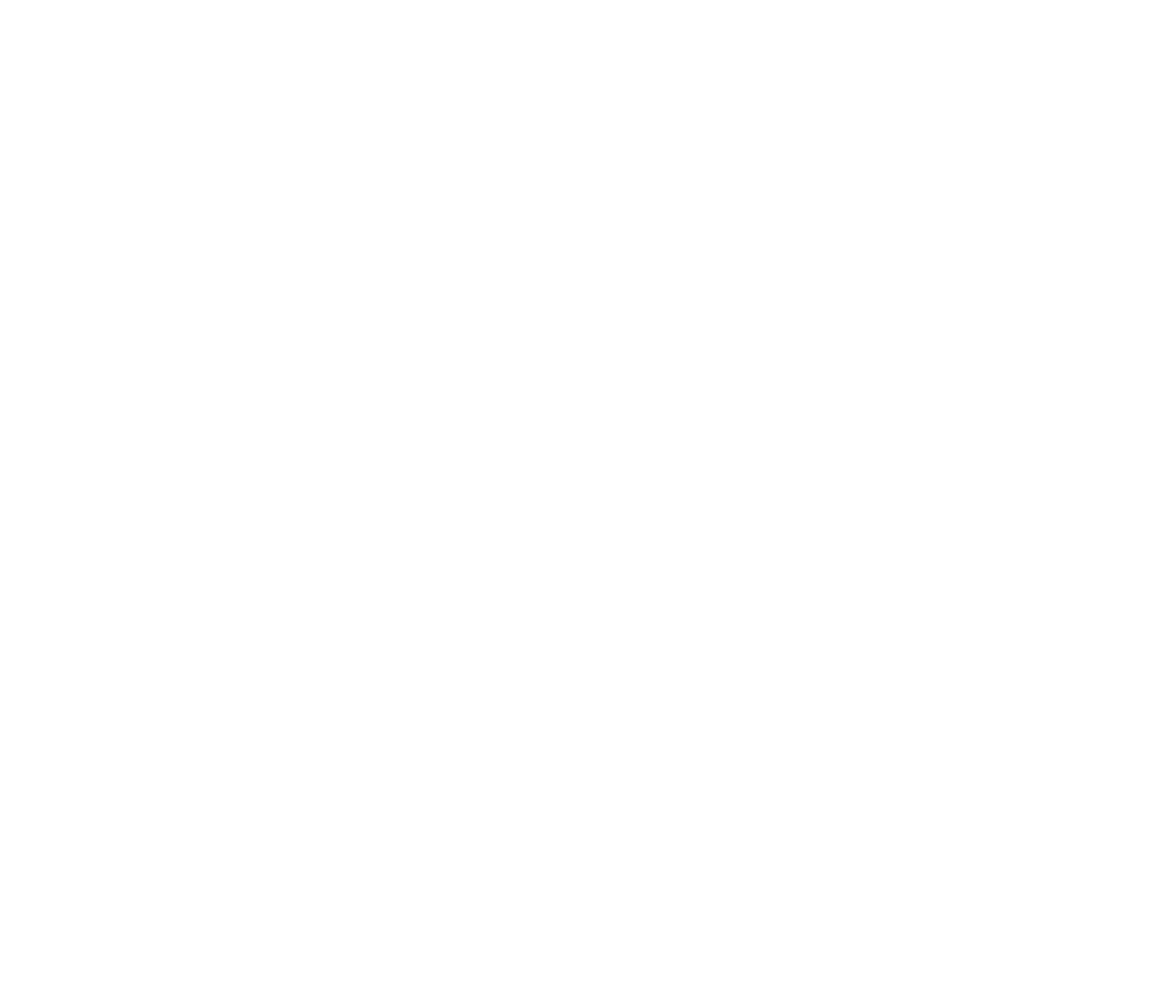
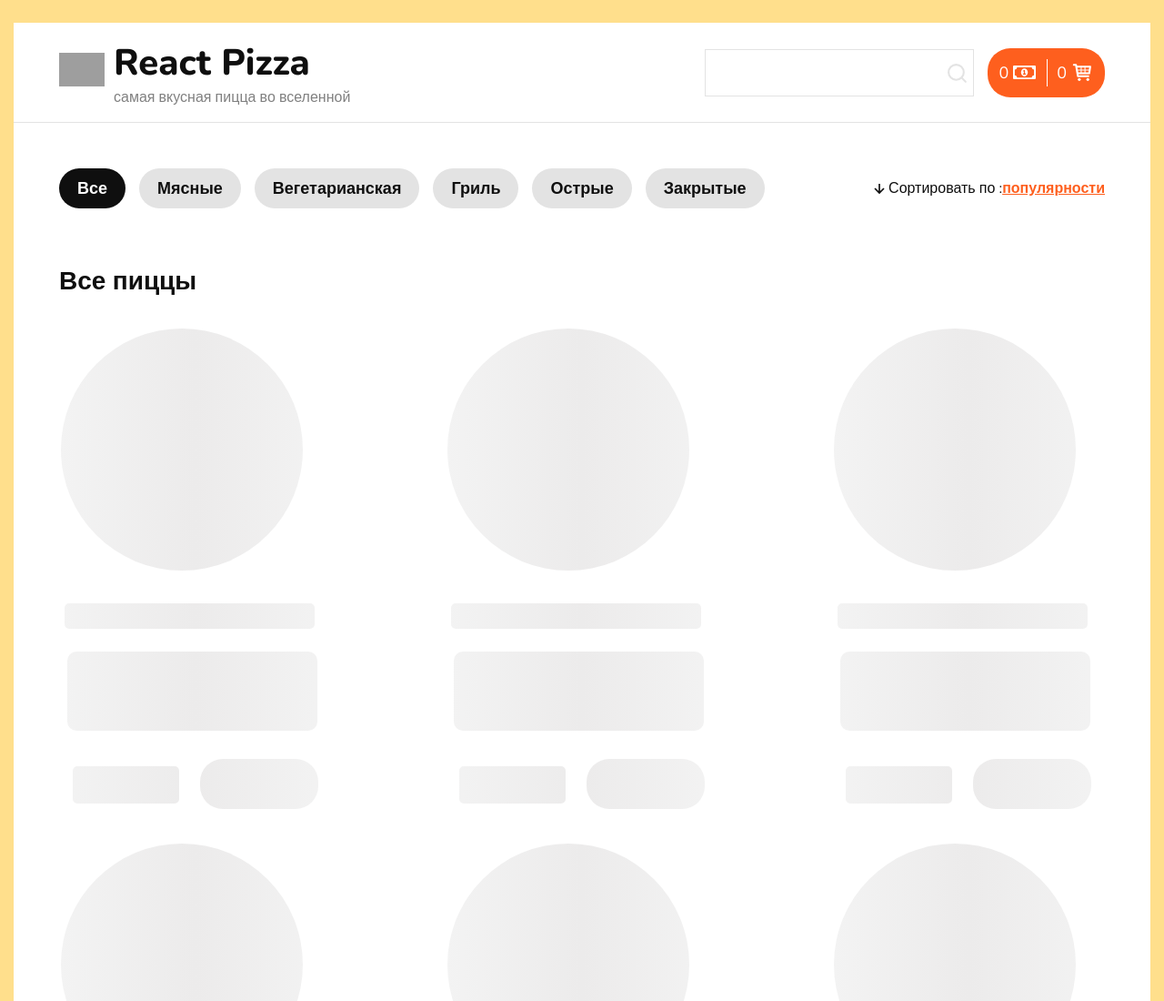
Before and after one commit to Komersant/React-pizza, a plain HTML site: page index.html in a window 1280 px wide. Shown: the top 1100 px of the page at 91% size. Before the commit the page ends 800 px from the top, so only its background shows below. Drawn offline with nearby package versions, Linux system fonts and the light colour scheme; the site is published under a folder, as on GitHub Pages, so addresses that start at the root find nothing; no server answers; grey boxes are pictures that could not be loaded.

Commit message:
change path js and css index file

```diff
--- a/index.html
+++ b/index.html
@@ -1 +1 @@
-<!doctype html><html lang="en"><head><meta charset="utf-8"/><meta name="viewport" content="width=device-width,initial-scale=1"/><meta name="theme-color" content="#000000"/><meta name="description" content="Web site created using create-react-app"/><link rel="manifest" href="/manifest.json"/><link href="https://fonts.googleapis.com/css2?family=Nunito:wght@300;400;500;600;700;800;900&display=swap" rel="stylesheet"><title>React Pizza</title><script defer="defer" src="/static/js/main.461ae615.js"></script><link href="/static/css/main.1982b081.css" rel="stylesheet"></head><body><noscript>You need to enable JavaScript to run this app.</noscript><div id="root"></div></body></html>
+<!doctype html><html lang="en"><head><meta charset="utf-8"/><meta name="viewport" content="width=device-width,initial-scale=1"/><meta name="theme-color" content="#000000"/><meta name="description" content="Web site created using create-react-app"/><link rel="manifest" href="/manifest.json"/><link href="https://fonts.googleapis.com/css2?family=Nunito:wght@300;400;500;600;700;800;900&display=swap" rel="stylesheet"><title>React Pizza</title><script defer="defer" src="./static/js/main.461ae615.js"></script><link href="./static/css/main.1982b081.css" rel="stylesheet"></head><body><noscript>You need to enable JavaScript to run this app.</noscript><div id="root"></div></body></html>
```
